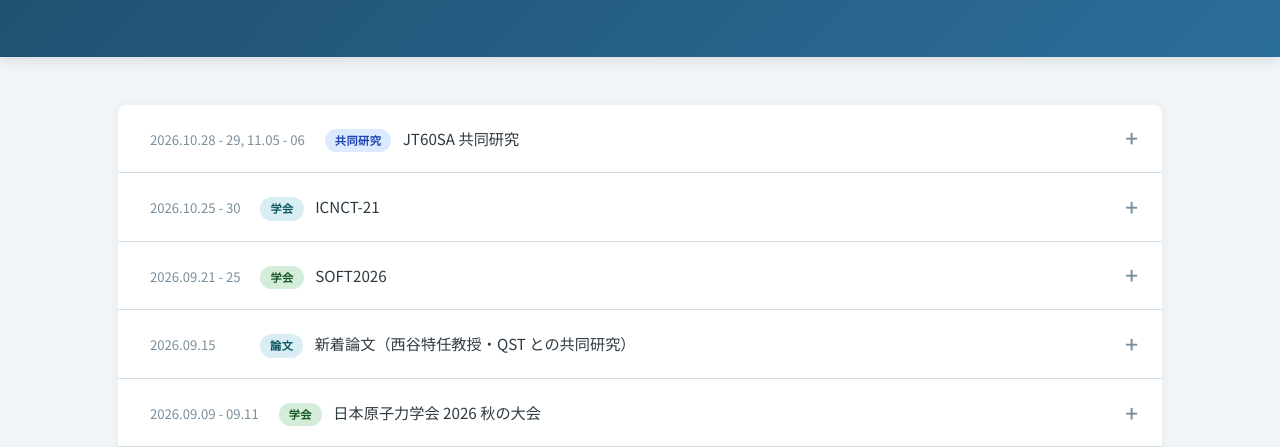
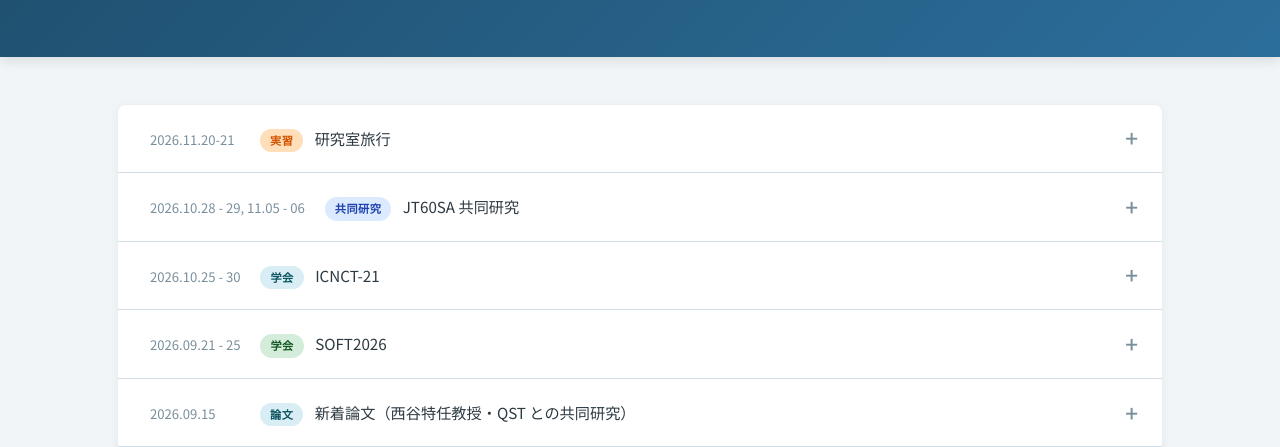
Before and after one commit to Yoshihashi-lab/website, a plain HTML site: page news.html in a window 1280 px wide. Shown: the part 353-800 px from the top of the page. Drawn offline with Linux system fonts and the light colour scheme.

Commit message:
Update news.html

```diff
--- a/news.html
+++ b/news.html
@@ -50,6 +50,20 @@
         </div>
 
         <div class="news-list">
+          <details class="news-item">
+            <summary class="news-summary">
+              <span class="news-date">2026.11.20-21</span>
+              <div class="news-text">
+                <span class="news-tag tag-practice">実習</span>
+                研究室旅行
+              </div>
+            </summary>
+            <div class="news-content">
+              <p style="margin-top: 10px;">1泊2日の研究室旅行を行いました！
+                高速増殖原型炉もんじゅを見学し、高速炉の仕組みや廃止措置について学びました。
+              </p>
+            </div>
+          </details>
 
           <details class="news-item">
             <summary class="news-summary">
```
